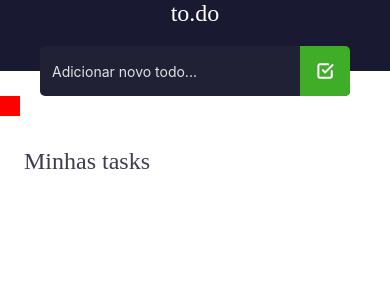
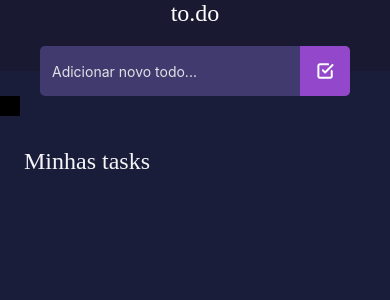
Before and after one commit to NathanOsousa/igniteTasksChallenge, a React Native app: screen / in a window 390 px wide. Shown: the top 300 px of the page. Built offline with nearby package versions, Linux system fonts and the light colour scheme.

Commit message:
feat: themes done

```diff
--- a/src/components/Header.ios.tsx
+++ b/src/components/Header.ios.tsx
@@ -20,11 +20,11 @@ export function Header({theme}: HeaderProps) {
 const styles = (theme: string = 'dark') => {
   return StyleSheet.create({
     container: {
-      backgroundColor: theme === 'dark' ? '#191932' : '#273FAD',
+      backgroundColor: theme === 'dark' ? '#282B5A' : '#273FAD',
     },
     header: {
       paddingBottom: 44,
-      backgroundColor: theme === 'dark' ? '#191932' : '#273FAD',
+      backgroundColor: theme === 'dark' ? '#282B5A' : '#273FAD',
       justifyContent: 'center',
       alignItems: 'center',
       flexDirection: 'row',
--- a/src/components/MyTasksList.tsx
+++ b/src/components/MyTasksList.tsx
@@ -7,14 +7,6 @@ import {
   StyleSheet,
   FlatListProps,
 } from 'react-native';
-
-function FlatListHeaderComponent() {
-  return (
-    <View>
-      <Text style={styles().header}>Minhas tasks</Text>
-    </View>
-  );
-}
 
 interface MyTasksListProps {
   tasks: {
@@ -44,25 +36,26 @@ export function MyTasksList({
             activeOpacity={0.7}
             onPress={() => onPress(item.id)}
             onLongPress={() => onLongPress(item.id)}
-            style={[
-              styles(theme).taskButton,
-              item.done && styles().taskButtonDone,
-            ]}>
+            style={styles(theme).taskButton}>
             <View
               testID={`marker-${index}`}
-              style={[
-                styles().taskMarker,
-                item.done && styles().taskMarkerDone,
-              ]}
+              style={[styles(theme).taskMarker]}
             />
             <Text
-              style={[styles().taskText, item.done && styles().taskTextDone]}>
+              style={[
+                styles(theme).taskText,
+                item.done && styles(theme).taskTextDone,
+              ]}>
               {item.title}
             </Text>
           </TouchableOpacity>
         );
       }}
-      ListHeaderComponent={<FlatListHeaderComponent />}
+      ListHeaderComponent={
+        <View>
+          <Text style={styles(theme).header}>Minhas tasks</Text>
+        </View>
+      }
       ListHeaderComponentStyle={{
         marginBottom: 20,
       }}
@@ -77,7 +70,7 @@ export function MyTasksList({
 const styles = (theme: string = 'dark') => {
   return StyleSheet.create({
     header: {
-      color: '#3D3D4D',
+      color: theme === 'dark' ? '#F5F4F8' : '#3D3D4D',
       fontSize: 24,
       fontFamily: 'Poppins-SemiBold',
     },
@@ -89,28 +82,20 @@ const styles = (theme: string = 'dark') => {
       borderRadius: 4,
       flexDirection: 'row',
       alignItems: 'center',
+      backgroundColor: theme === 'dark' ? '#413A6F' : '#F5F4F8',
     },
     taskMarker: {
       height: 16,
       width: 16,
       borderRadius: 8,
       borderWidth: 1,
-      borderColor: '#3D3D4D',
+      borderColor: theme === 'dark' ? '#F5F4F8' : '#3D3D4D',
       marginRight: 10,
     },
     taskText: {
-      color: '#3D3D4D',
+      color: theme === 'dark' ? '#F5F4F8' : '#3D3D4D',
     },
-    taskButtonDone: {
-      flex: 1,
-      paddingHorizontal: 10,
-      paddingVertical: 12,
-      marginBottom: 4,
-      borderRadius: 4,
-      backgroundColor: 'rgba(25, 61, 223, 0.1)',
-      flexDirection: 'row',
-      alignItems: 'center',
-    },
+
     taskMarkerDone: {
       height: 16,
       width: 16,
--- a/src/components/TodoInput.tsx
+++ b/src/components/TodoInput.tsx
@@ -54,7 +54,7 @@ export function TodoInput({addTask, theme}: TodoInputProps) {
 const styles = (theme: string) => {
   return StyleSheet.create({
     inputContainer: {
-      backgroundColor: theme === 'dark' ? '#212136' : '#F5F4F8',
+      backgroundColor: theme === 'dark' ? '#413A6F' : '#F5F4F8',
       borderRadius: 5,
       marginTop: -25,
       marginHorizontal: 40,
@@ -81,7 +81,7 @@ const styles = (theme: string) => {
       elevation: 5,
     },
     addButton: {
-      backgroundColor: '#3FAD27',
+      backgroundColor: theme === 'dark' ? '#9347CA' : '#3FAD27',
       height: 50,
       paddingHorizontal: 16,
       justifyContent: 'center',
--- a/src/pages/Home.tsx
+++ b/src/pages/Home.tsx
@@ -1,5 +1,5 @@
 import React, {useState} from 'react';
-import {TouchableOpacity} from 'react-native';
+import {TouchableOpacity, View} from 'react-native';
 import {Header} from '../components/Header';
 import {MyTasksList} from '../components/MyTasksList';
 import {TodoInput} from '../components/TodoInput';
@@ -49,12 +49,16 @@ export function Home() {
   }
 
   return (
-    <>
+    <View
+      style={{
+        backgroundColor: theme === 'dark' ? '#191D3A' : '#F5F4F8',
+        flexGrow: 1,
+      }}>
       <Header theme={theme} />
 
       <TodoInput addTask={handleAddTask} theme={theme} />
       <TouchableOpacity
-        style={{backgroundColor: 'red', height: 20, width: 20, zIndex: 10}}
+        style={{backgroundColor: 'black', height: 20, width: 20}}
         onPress={() => setTheme(theme === 'dark' ? 'light' : 'dark')}
       />
       <MyTasksList
@@ -63,6 +67,6 @@ export function Home() {
         onPress={handleMarkTaskAsDone}
         onLongPress={handleRemoveTask}
       />
-    </>
+    </View>
   );
 }
```
